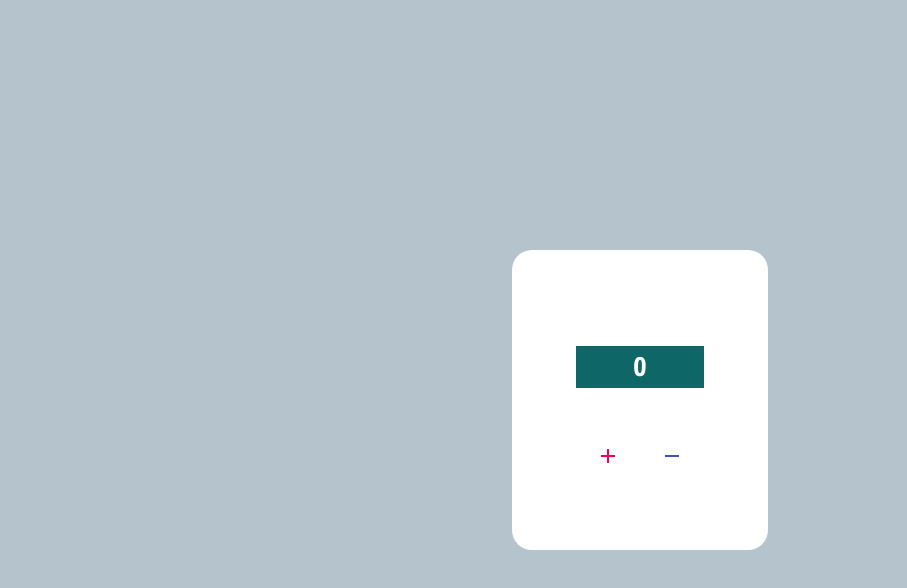
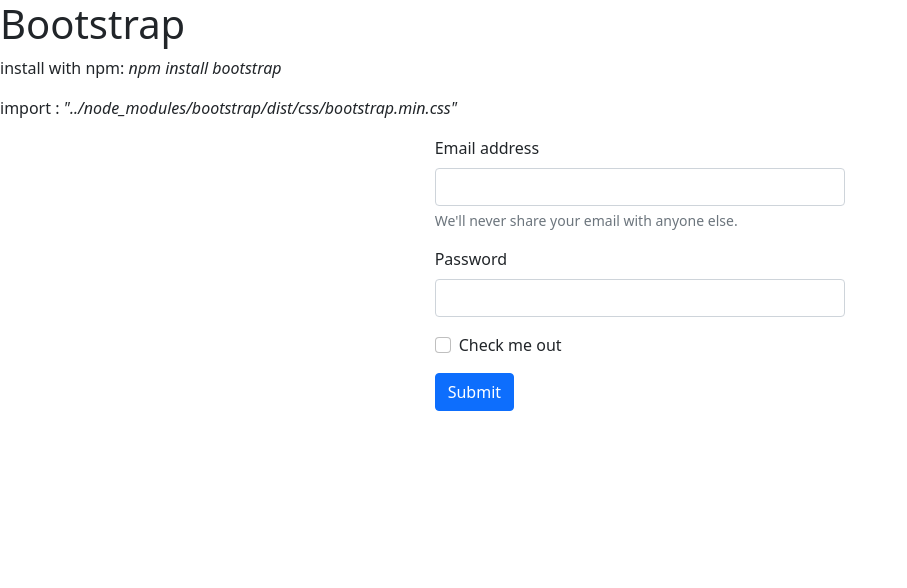
Before and after one commit to NurulIslam17/ReactJs, a React (Create React App) app: page / in a window 1280 px wide. Shown: the top 588 px of the page, without its empty margins (0-907 px from the left). Built offline with nearby package versions, Linux system fonts and the light colour scheme; the HTML template or start-up script is replaced by a standard one.

Commit message:
Adding bootstrap in React

```diff
--- a/package.json
+++ b/package.json
@@ -12,6 +12,7 @@
     "@testing-library/jest-dom": "^5.16.4",
     "@testing-library/react": "^13.3.0",
     "@testing-library/user-event": "^13.5.0",
+    "bootstrap": "^5.1.3",
     "material-icons": "^1.11.2",
     "react": "^18.2.0",
     "react-dom": "^18.2.0",
--- a/src/App.jsx
+++ b/src/App.jsx
@@ -1,9 +1,9 @@
 import React from "react";
-import Indec from "./components/IncreDecre/IncreDecre";
+import Bootstrap from './components/Bootstap/Bootstrap';
 
 function App() {
   return (
-    <Indec/>
+    <Bootstrap/>
   );
 }
 export default App;
--- /dev/null
+++ b/src/components/Bootstap/Bootstrap.jsx
@@ -0,0 +1,59 @@
+import React from "react";
+import "/node_modules/bootstrap/dist/css/bootstrap.min.css";
+export default function Bootstrap() {
+  return (
+    <React.Fragment>
+      <h1>Bootstrap</h1>
+      <p>
+        install with npm: <i>npm install bootstrap</i>
+      </p>
+      <p>
+        import : <i>"../node_modules/bootstrap/dist/css/bootstrap.min.css"</i>
+      </p>
+      <div className="row">
+        <div className="col-lg-4"></div>
+        <div className="col-lg-4">
+          <form>
+            <div class="mb-3">
+              <label for="exampleInputEmail1" class="form-label">
+                Email address
+              </label>
+              <input
+                type="email"
+                class="form-control"
+                id="exampleInputEmail1"
+                aria-describedby="emailHelp"
+              />
+              <div id="emailHelp" class="form-text">
+                We'll never share your email with anyone else.
+              </div>
+            </div>
+            <div class="mb-3">
+              <label for="exampleInputPassword1" class="form-label">
+                Password
+              </label>
+              <input
+                type="password"
+                class="form-control"
+                id="exampleInputPassword1"
+              />
+            </div>
+            <div class="mb-3 form-check">
+              <input
+                type="checkbox"
+                class="form-check-input"
+                id="exampleCheck1"
+              />
+              <label class="form-check-label" for="exampleCheck1">
+                Check me out
+              </label>
+            </div>
+            <button type="submit" class="btn btn-primary">
+              Submit
+            </button>
+          </form>
+        </div>
+      </div>
+    </React.Fragment>
+  );
+}
```
Also changed, not shown: 1 other file (tests, documents, lock files or other folders).
